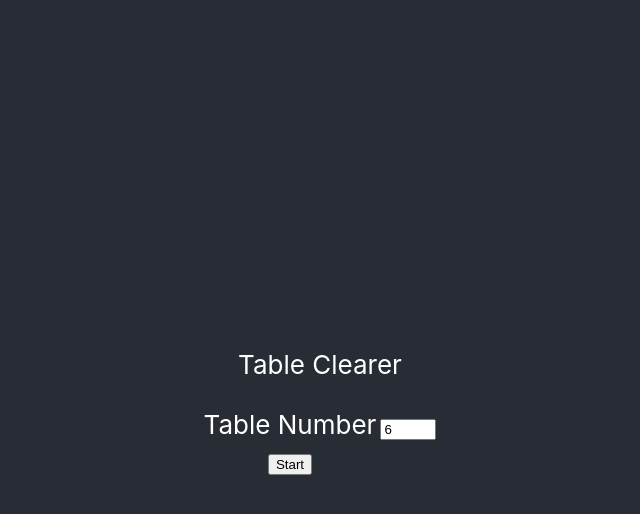
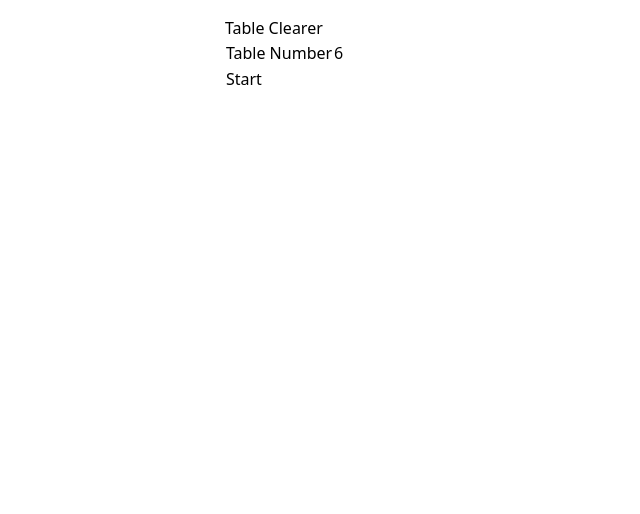
Before and after one commit to james-allan-lloyd/clearing-tables, a React (Create React App) app: page / in a window 1280 px wide. Shown: the top 514 px of the page, without its empty margins (320-960 px from the left). Built offline with nearby package versions, Linux system fonts and the light colour scheme.

Commit message:
Add tailwind

```diff
--- a/package.json
+++ b/package.json
@@ -40,5 +40,10 @@
       "last 1 firefox version",
       "last 1 safari version"
     ]
+  },
+  "devDependencies": {
+    "autoprefixer": "^10.4.13",
+    "postcss": "^8.4.18",
+    "tailwindcss": "^3.2.1"
   }
 }
--- /dev/null
+++ b/postcss.config.js
@@ -0,0 +1,6 @@
+module.exports = {
+  plugins: {
+    tailwindcss: {},
+    autoprefixer: {},
+  },
+}
--- a/src/App.css
+++ /dev/null
@@ -1,38 +0,0 @@
-.App {
-  text-align: center;
-}
-
-.App-logo {
-  height: 40vmin;
-  pointer-events: none;
-}
-
-@media (prefers-reduced-motion: no-preference) {
-  .App-logo {
-    animation: App-logo-spin infinite 20s linear;
-  }
-}
-
-.App-header {
-  background-color: #282c34;
-  min-height: 100vh;
-  display: flex;
-  flex-direction: column;
-  align-items: center;
-  justify-content: center;
-  font-size: calc(10px + 2vmin);
-  color: white;
-}
-
-.App-link {
-  color: #61dafb;
-}
-
-@keyframes App-logo-spin {
-  from {
-    transform: rotate(0deg);
-  }
-  to {
-    transform: rotate(360deg);
-  }
-}
--- a/src/App.tsx
+++ b/src/App.tsx
@@ -1,6 +1,4 @@
 import React, { useState } from 'react'
-// import logo from './logo.svg';
-import './App.css'
 import { MainMenu } from './MainMenu'
 import { RandomRun } from './RandomRun'
 
@@ -9,8 +7,8 @@
   const [running, setRunning] = useState(false)
 
   return (
-    <div className='App'>
-      <header className='App-header'>
+    <div className='content flex flex-col items-center p-4'>
+      <main>
         {!running ? (
           <MainMenu
             onStart={(tableNumber) => {
@@ -24,7 +22,7 @@
             <button onClick={() => setRunning(false)}>Back</button>
           </>
         )}
-      </header>
+      </main>
     </div>
   )
 }
--- a/src/index.css
+++ b/src/index.css
@@ -1,13 +1,3 @@
-body {
-  margin: 0;
-  font-family: -apple-system, BlinkMacSystemFont, 'Segoe UI', 'Roboto', 'Oxygen',
-    'Ubuntu', 'Cantarell', 'Fira Sans', 'Droid Sans', 'Helvetica Neue',
-    sans-serif;
-  -webkit-font-smoothing: antialiased;
-  -moz-osx-font-smoothing: grayscale;
-}
-
-code {
-  font-family: source-code-pro, Menlo, Monaco, Consolas, 'Courier New',
-    monospace;
-}
+@tailwind base;
+@tailwind components;
+@tailwind utilities;
--- /dev/null
+++ b/tailwind.config.js
@@ -0,0 +1,10 @@
+/** @type {import('tailwindcss').Config} */
+module.exports = {
+  content: [
+    "./src/**/*.{js,jsx,ts,tsx}",
+  ],
+  theme: {
+    extend: {},
+  },
+  plugins: [],
+}
```
Also changed, not shown: src/logo.svg (deleted), 1 other file (tests, documents, lock files or other folders).
